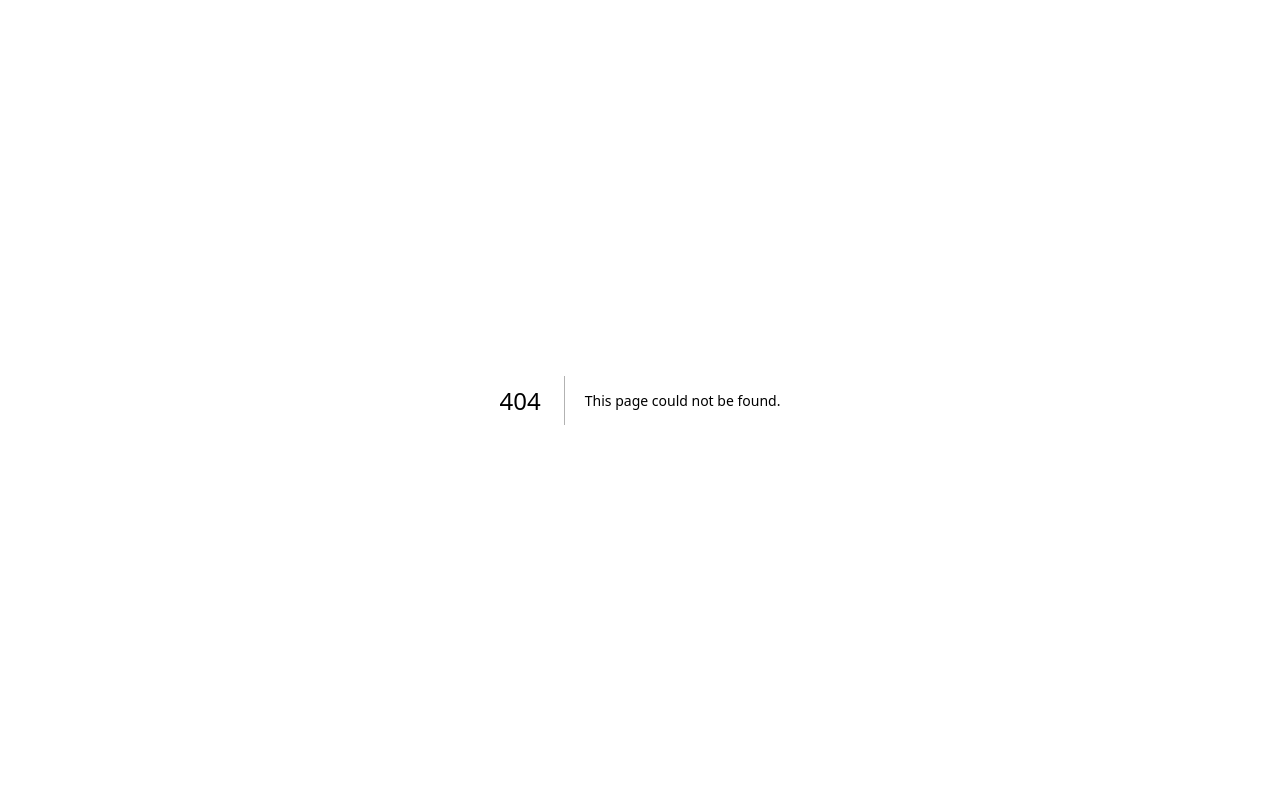
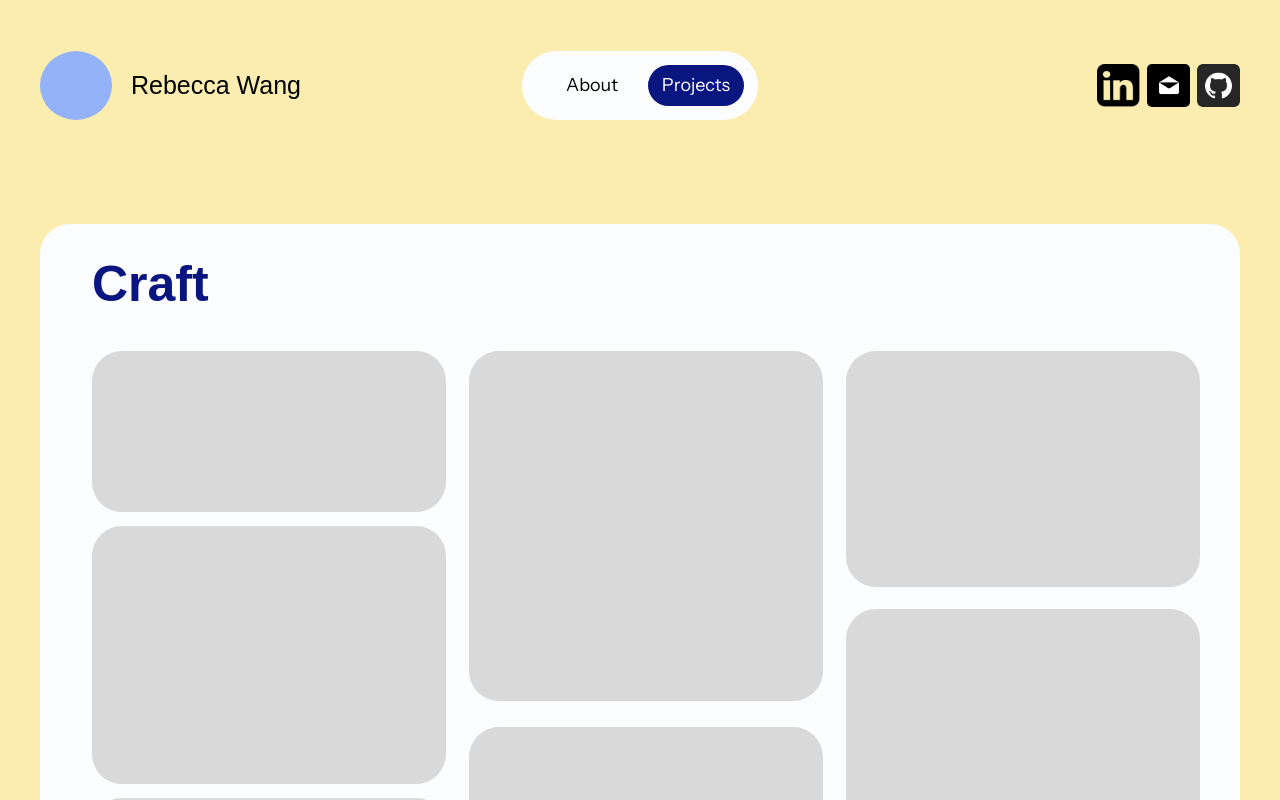
Before and after one commit to rebeccashinyan/portfolio, a Next.js app: page /projects in a window 1280 px wide. Before the commit this address had no page. Shown: the top 800 px of the page. Built offline with nearby package versions, Linux system fonts and the light colour scheme; a web font is replaced by a local one.

Commit message:
Create project page; split About and Projects into separate routes with working nav

```diff
--- a/app/globals.css
+++ b/app/globals.css
@@ -12,6 +12,8 @@
   --color-portfolio-paper: #fcfdff;
   --color-portfolio-navy: #0a1680;
   --color-portfolio-periwinkle: #93b2f8;
+  --color-portfolio-placeholder: #d9d9d9;
+  --color-portfolio-gold: #f1b943;
   --font-sans: var(--font-instrument-sans);
   --font-display: var(--font-sansita);
   --font-mono: var(--font-geist-mono);
--- a/app/page.tsx
+++ b/app/page.tsx
@@ -1,58 +1,10 @@
 import { AboutSection } from "@/components/AboutSection";
 import { SiteHeader } from "@/components/SiteHeader";
-
-const navItems = [
-  { label: "About", href: "#about", active: true },
-  { label: "Projects", href: "#projects" },
-];
-
-const socialLinks = [
-  {
-    label: "LinkedIn profile",
-    href: "https://www.linkedin.com/",
-    icon: {
-      src: "/figma-assets/social-linkedin.png",
-      width: 450,
-      height: 450,
-    },
-  },
-  {
-    label: "Email Rebecca",
-    href: "mailto:sw6543@nyu.edu",
-    icon: {
-      src: "/figma-assets/social-mail.png",
-      width: 1024,
-      height: 1024,
-    },
-    iconClassName: "absolute left-0.5 top-[3px] size-10 rounded-figma-sm",
-    underlay: {
-      src: "/figma-assets/mail-ellipse.svg",
-      width: 26,
-      height: 24,
-      className: "absolute left-[9px] top-3 h-6 w-[26px]",
-    },
-    className: "bg-black",
-  },
-  {
-    label: "GitHub profile",
-    href: "https://github.com/",
-    icon: {
-      src: "/figma-assets/social-github.png",
-      width: 512,
-      height: 512,
-    },
-  },
-];
 
 export default function Home() {
   return (
     <main className="min-h-screen w-full overflow-x-hidden bg-portfolio-cream px-5 py-8 text-black sm:px-8 lg:min-h-[1259px] lg:px-0 lg:pb-[31px] lg:pt-figma-header-top">
-      <SiteHeader
-        brandName="Rebecca Wang"
-        logo={{ src: "/figma-assets/logo-dot.svg", width: 72, height: 69 }}
-        navItems={navItems}
-        socialLinks={socialLinks}
-      />
+      <SiteHeader activeHref="/" />
       <AboutSection
         id="about"
         title="Hi, I'm Rebecca."
--- /dev/null
+++ b/app/projects/page.tsx
@@ -0,0 +1,13 @@
+import { CraftSection } from "@/components/CraftSection";
+import { ProjectsSection } from "@/components/ProjectsSection";
+import { SiteHeader } from "@/components/SiteHeader";
+
+export default function ProjectsPage() {
+  return (
+    <main className="min-h-screen w-full overflow-x-hidden bg-portfolio-cream px-5 py-8 text-black sm:px-8 lg:min-h-[2308px] lg:px-0 lg:pb-[31px] lg:pt-figma-header-top">
+      <SiteHeader activeHref="/projects" />
+      <CraftSection />
+      <ProjectsSection />
+    </main>
+  );
+}
--- /dev/null
+++ b/components/CraftSection.tsx
@@ -0,0 +1,44 @@
+const craftColumns = [
+  [
+    "lg:h-[161px]",
+    "lg:h-[258px]",
+    "lg:h-[161px]",
+  ],
+  [
+    "lg:h-[350px]",
+    "lg:h-[232px]",
+  ],
+  [
+    "lg:h-[236px]",
+    "lg:h-[350px]",
+  ],
+];
+
+export function CraftSection() {
+  return (
+    <section
+      id="craft"
+      className="mx-auto mt-14 w-[calc(100vw-40px)] max-w-figma-content rounded-figma-panel bg-portfolio-paper px-6 pb-8 pt-8 sm:w-full sm:px-9 lg:mt-[104px] lg:h-[780px] lg:px-[52px] lg:pb-0 lg:pt-[35px]"
+    >
+      <h1 className="font-display text-[42px] font-bold leading-none text-portfolio-navy sm:text-[50px]">
+        Craft
+      </h1>
+
+      <div className="mt-8 grid gap-[14px] sm:grid-cols-2 lg:mt-[42px] lg:w-[1108px] lg:grid-cols-[354px_354px_354px] lg:gap-x-[23px]">
+        {craftColumns.map((column, columnIndex) => (
+          <div
+            key={columnIndex}
+            className={`grid gap-[14px] ${columnIndex === 1 ? "lg:gap-[26px]" : ""} ${columnIndex === 2 ? "lg:gap-[22px]" : ""}`}
+          >
+            {column.map((heightClass, itemIndex) => (
+              <div
+                key={`${columnIndex}-${itemIndex}`}
+                className={`h-[150px] rounded-figma-panel bg-portfolio-placeholder ${heightClass}`}
+              />
+            ))}
+          </div>
+        ))}
+      </div>
+    </section>
+  );
+}
--- /dev/null
+++ b/components/ProjectsSection.tsx
@@ -0,0 +1,56 @@
+type Project = {
+  title: string;
+  discipline: string;
+  description: string;
+};
+
+const projects: Project[] = [
+  {
+    title: "Goal Mountain",
+    discipline: "AI Product Design / Agentic UX / Web App",
+    description:
+      "An AI-powered goal achievement platform that turns long-term goals into adaptive mountain journeys.",
+  },
+  {
+    title: "Sakura Matcha",
+    discipline: "Visual Design / Responsive Web / Customer Experience",
+    description:
+      "A responsive website for a modern matcha brand, designed around warm visuals, menu discovery, and a simple customer journey.",
+  },
+];
+
+export function ProjectsSection() {
+  return (
+    <section
+      id="projects"
+      className="mx-auto mt-14 w-[calc(100vw-40px)] max-w-figma-content rounded-figma-panel bg-portfolio-paper px-6 pb-12 pt-8 sm:w-full sm:px-9 lg:mt-[115px] lg:min-h-[1158px] lg:px-[60px] lg:pb-[54px] lg:pt-[70px]"
+    >
+      <h2 className="font-display text-[36px] font-bold leading-tight text-portfolio-navy sm:text-[50px] sm:leading-none">
+        Some Recent Projects
+      </h2>
+
+      <div className="mt-9 space-y-8 lg:mt-[74px] lg:space-y-[77px]">
+        {projects.map((project) => (
+          <article
+            key={project.title}
+            className="flex min-h-[380px] flex-col rounded-figma-panel border border-black bg-white px-5 py-6 sm:px-8 lg:h-[380px] lg:flex-row lg:items-start lg:px-[55px] lg:pb-0 lg:pt-[28px]"
+          >
+            <div className="h-[260px] w-full shrink-0 rounded-figma-panel bg-portfolio-gold sm:w-[257px] lg:h-[302px]" />
+
+            <div className="mt-7 max-w-[792px] lg:ml-[78px] lg:mt-[10px]">
+              <h3 className="font-display text-[32px] font-bold leading-tight text-portfolio-navy sm:text-[40px] sm:leading-none">
+                {project.title}
+              </h3>
+              <p className="mt-4 text-[16px] leading-normal text-black sm:text-[20px] lg:mt-[30px]">
+                {project.discipline}
+              </p>
+              <p className="mt-8 max-w-[617px] text-[17px] leading-[1.5] text-black sm:text-[20px] sm:leading-[30px] lg:mt-[24px]">
+                {project.description}
+              </p>
+            </div>
+          </article>
+        ))}
+      </div>
+    </section>
+  );
+}
--- a/components/SiteHeader.tsx
+++ b/components/SiteHeader.tsx
@@ -1,44 +1,16 @@
 import Image from "next/image";
+import Link from "next/link";
 
-type HeaderImage = {
-  src: string;
-  width: number;
-  height: number;
+import { brandName, logo, navItems, socialLinks } from "@/components/siteConfig";
+
+type SiteHeaderProps = {
+  activeHref: string;
 };
 
-type NavItem = {
-  label: string;
-  href: string;
-  active?: boolean;
-};
-
-type SocialLink = {
-  label: string;
-  href: string;
-  icon: HeaderImage;
-  className?: string;
-  iconClassName?: string;
-  underlay?: HeaderImage & {
-    className: string;
-  };
-};
-
-type SiteHeaderProps = {
-  brandName: string;
-  logo: HeaderImage;
-  navItems: NavItem[];
-  socialLinks: SocialLink[];
-};
-
-export function SiteHeader({
-  brandName,
-  logo,
-  navItems,
-  socialLinks,
-}: SiteHeaderProps) {
+export function SiteHeader({ activeHref }: SiteHeaderProps) {
   return (
     <header className="relative mx-auto flex w-[calc(100vw-40px)] max-w-figma-content flex-col items-start gap-4 sm:w-full sm:flex-row sm:flex-wrap sm:items-center sm:justify-between sm:gap-x-5 lg:flex-nowrap">
-      <a href="#about" className="flex items-center gap-[19px]">
+      <Link href="/" className="flex items-center gap-[19px]">
         <Image
           src={logo.src}
           alt=""
@@ -50,26 +22,30 @@ export function SiteHeader({
         <span className="font-display text-[25px] font-normal leading-none">
           {brandName}
         </span>
-      </a>
+      </Link>
 
       <nav
         aria-label="Main navigation"
         className="order-3 mx-auto flex h-[69px] w-[236px] items-center rounded-figma-pill bg-portfolio-paper p-[14px] text-[18px] sm:order-none sm:mt-0 lg:absolute lg:left-1/2 lg:top-0 lg:-translate-x-1/2"
       >
-        {navItems.map((item) => (
-          <a
+        {navItems.map((item) => {
+          const isActive = item.href === activeHref;
+
+          return (
+            <Link
               key={item.href}
               href={item.href}
-            aria-current={item.active ? "page" : undefined}
+              aria-current={isActive ? "page" : undefined}
               className={
-              item.active
+                isActive
                   ? "flex h-[41px] w-[96px] items-center justify-center rounded-figma-pill bg-portfolio-navy text-white"
                   : "flex h-[41px] flex-1 items-center justify-center rounded-figma-pill text-black"
               }
             >
               {item.label}
-          </a>
-        ))}
+            </Link>
+          );
+        })}
       </nav>
 
       <div className="flex items-center gap-[7px]">
--- /dev/null
+++ b/components/siteConfig.ts
@@ -0,0 +1,50 @@
+export const brandName = "Rebecca Wang";
+
+export const logo = {
+  src: "/figma-assets/logo-dot.svg",
+  width: 72,
+  height: 69,
+};
+
+export const navItems = [
+  { label: "About", href: "/" },
+  { label: "Projects", href: "/projects" },
+];
+
+export const socialLinks = [
+  {
+    label: "LinkedIn profile",
+    href: "https://www.linkedin.com/",
+    icon: {
+      src: "/figma-assets/social-linkedin.png",
+      width: 450,
+      height: 450,
+    },
+  },
+  {
+    label: "Email Rebecca",
+    href: "mailto:sw6543@nyu.edu",
+    icon: {
+      src: "/figma-assets/social-mail.png",
+      width: 1024,
+      height: 1024,
+    },
+    iconClassName: "absolute left-0.5 top-[3px] size-10 rounded-figma-sm",
+    underlay: {
+      src: "/figma-assets/mail-ellipse.svg",
+      width: 26,
+      height: 24,
+      className: "absolute left-[9px] top-3 h-6 w-[26px]",
+    },
+    className: "bg-black",
+  },
+  {
+    label: "GitHub profile",
+    href: "https://github.com/",
+    icon: {
+      src: "/figma-assets/social-github.png",
+      width: 512,
+      height: 512,
+    },
+  },
+];
```
Lines whose indentation alone changed are shown as unchanged.
